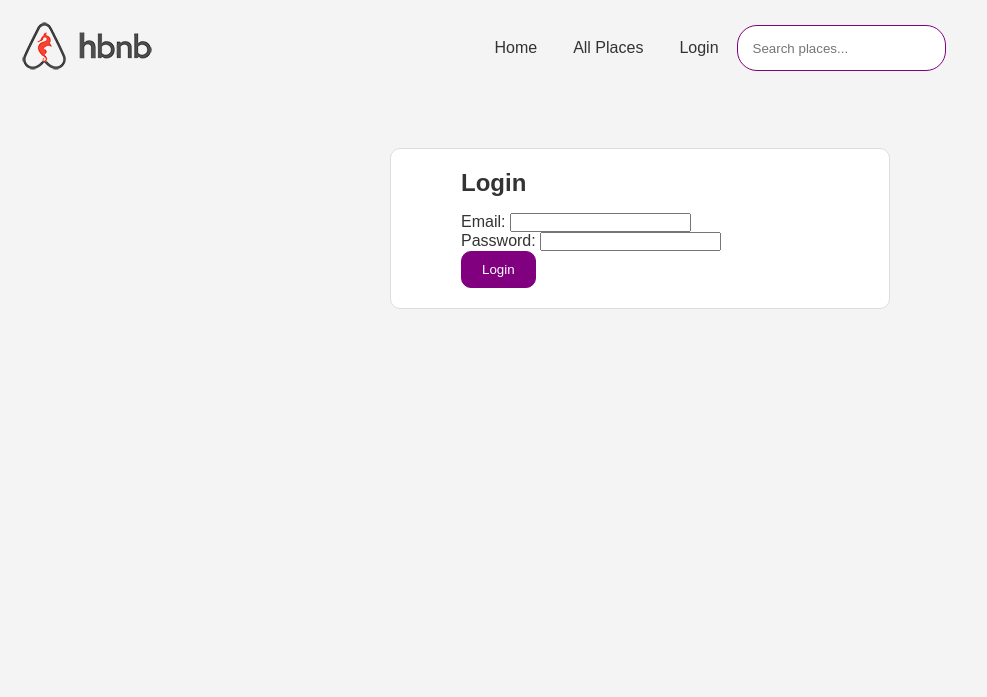
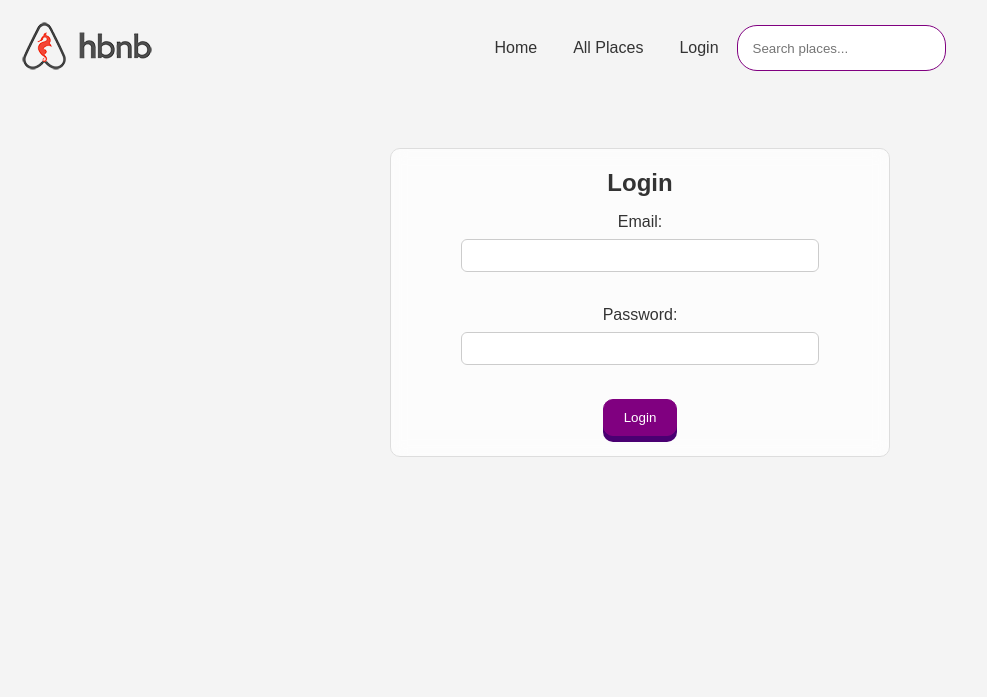
Before and after one commit to 12113-byte/holbertonschool-hbnb, a Flask app: page /login in a window 1280 px wide. Shown: the top 697 px of the page, without its empty margins (0-987 px from the left). Run offline with Flask 3, Linux system fonts and the light colour scheme.

Commit message:
designing the login form

```diff
--- a/app/static/styles.css
+++ b/app/static/styles.css
@@ -13,6 +13,9 @@
 body {
     background-color: #f4f4f4;
     color: #333;
+    /* background: linear-gradient(135deg, #f9c6d0, #c6e0f9, #c6f9d4, #f9f0c6, #e0c6f9);
+    background-size: 400% 400%;
+    animation: gradientShift 8s ease infinite; */
 }
 
 header {
@@ -125,6 +128,8 @@ flex-wrap: wrap;
     background-color: white;
     width: 100%;
     max-width: 500px;
+    display: flex;
+    flex-direction: column;
 }
 
 #review-form h2 {
@@ -174,6 +179,7 @@ flex-wrap: wrap;
     margin-top: 14px;
     font-size: 14px;
     transition: transform 250ms;
+    align-self: center;
 }
 
 #review-form button:hover {
@@ -431,3 +437,66 @@ feature boxes - hompage
 .feature-card:hover {
     transform: translateY(-8px);
 }
+
+/*
+login-form
+*/
+
+#login-form {
+    border: 1px solid #ddd;
+    border-radius: 10px;
+    padding: 20px 70px;
+    margin: 20px auto;
+    background-color: rgba(255, 255, 255, 0.75);
+    backdrop-filter: blur(8px);
+    width: 100%;
+    max-width: 500px;
+    display: flex;
+    flex-direction: column;
+    align-items: center;
+    text-align: center;
+}
+
+#login-form button {
+    background-color: purple;
+    color: white;
+    padding: 10px 20px;
+    border-radius: 10px;
+    border: 1px solid purple;
+    cursor: pointer;
+    box-shadow: 0 6px 0 #4a0072;
+    transform: translateY(0);
+    transition: transform 0.1s, box-shadow 0.1s;
+}
+
+#login-form button:active {
+    transform: translateY(4px);
+    box-shadow: 0 2px 0 #4a0072;
+}
+
+#login-form h2 {
+    padding-bottom: 1rem;
+}
+
+/*
+keyframe gradient body
+*/
+/* @keyframes gradientShift {
+    0% { background-position: 0% 50%; }
+    50% { background-position: 100% 50%; }
+    100% { background-position: 0% 50%; }
+} */
+
+#login-form label {
+    display: block;
+    margin-bottom: 0.5rem;
+}
+
+#login-form input {
+    display: block;
+    width: 100%;
+    margin-bottom: 1rem;
+    padding: 8px;
+    border-radius: 6px;
+    border: 1px solid #ccc;
+}
```
